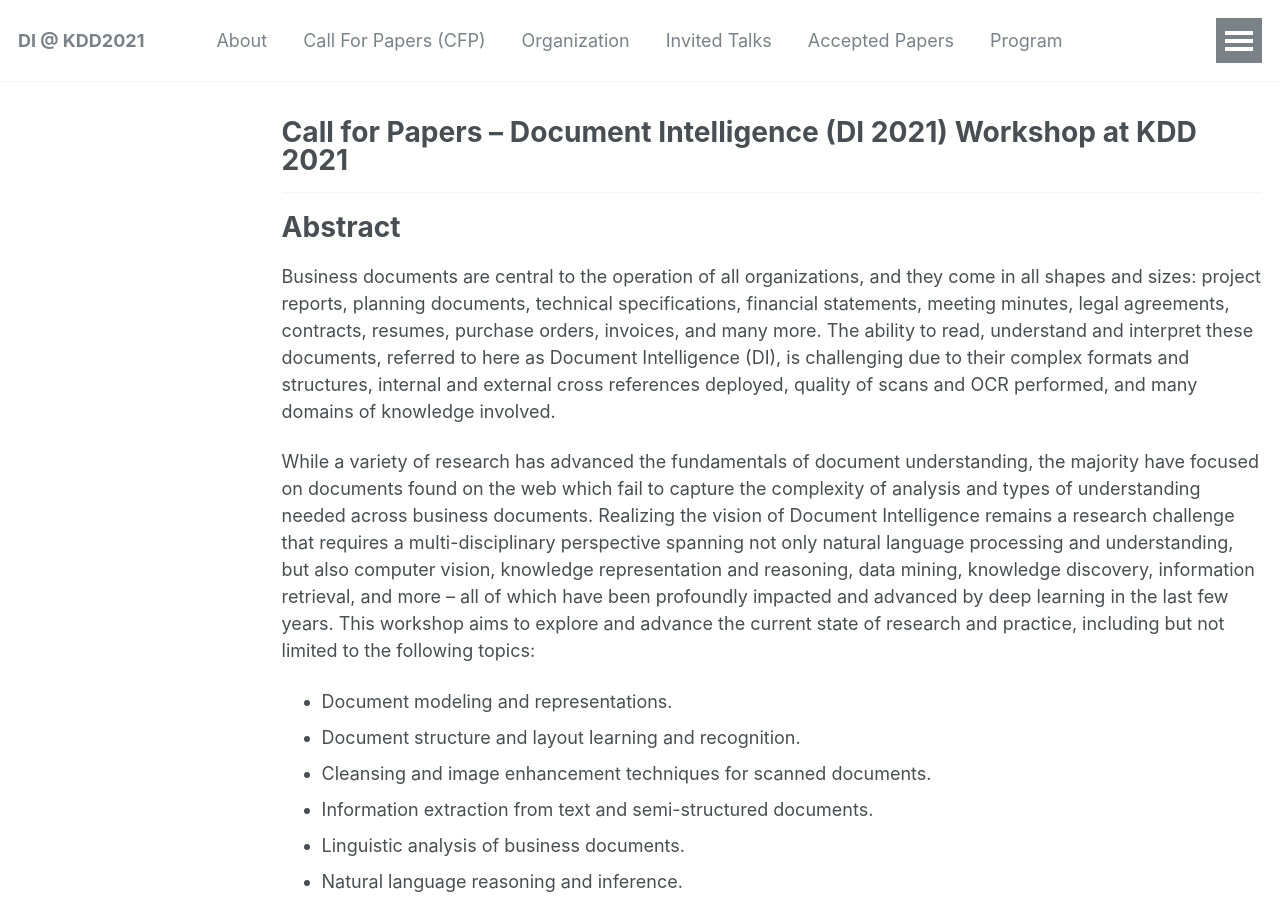
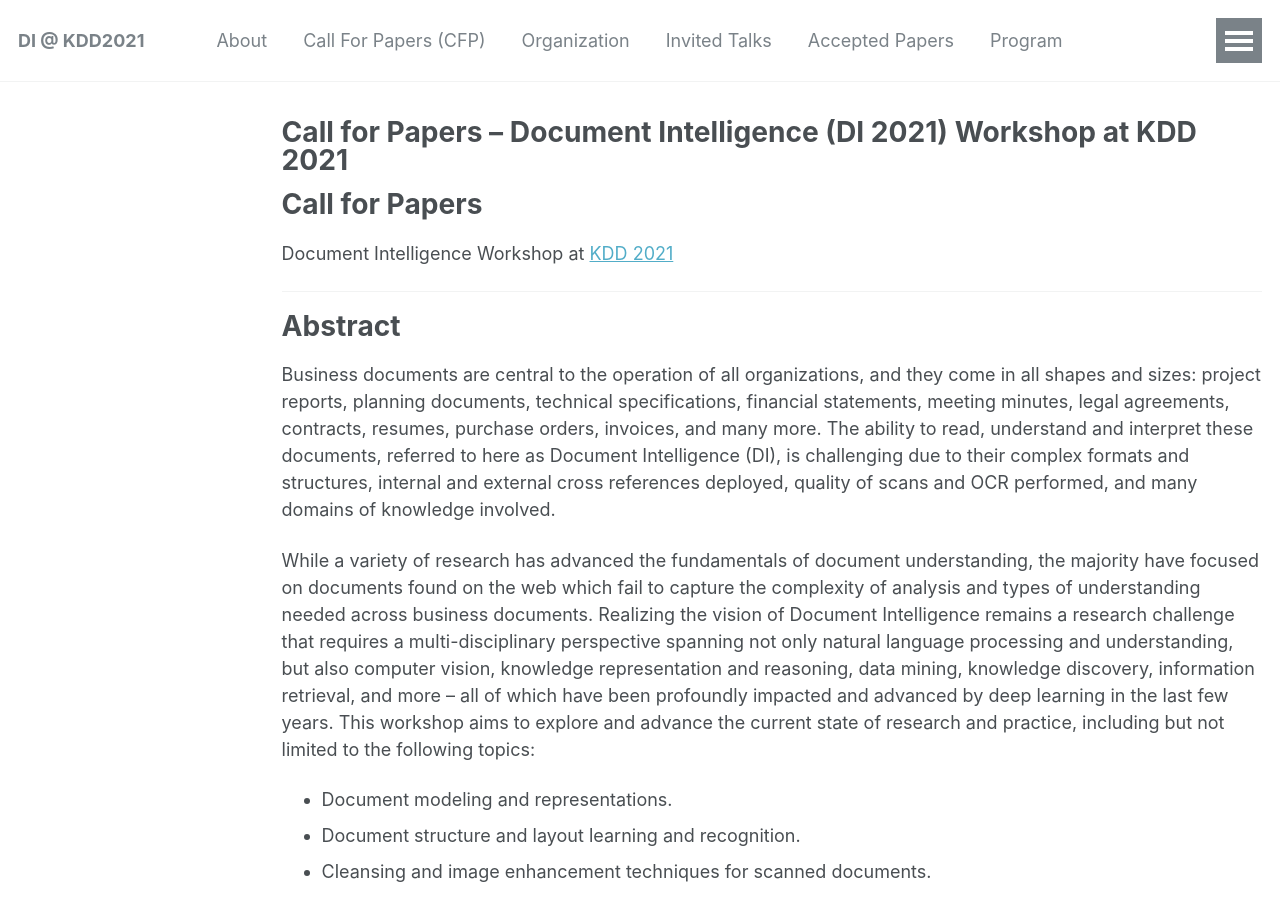
Before and after one commit to document-intelligence/DI-2022, a Jekyll site: the page built from _pages/cfp.md, in a window 1280 px wide and 900 px high. Built offline with Jekyll 4.4.1, drawn with Linux system fonts in a browser that asks for light colours.

Commit message:
Update cfp.md

```diff
--- a/_pages/cfp.md
+++ b/_pages/cfp.md
@@ -5,6 +5,9 @@ permalink: /cfp/
 author_profile: true
 sitemap: false
 ---
+
+# Call for Papers
+Document Intelligence Workshop at [KDD 2021](https://www.kdd.org/kdd2021/)
 
 ------
 
```
